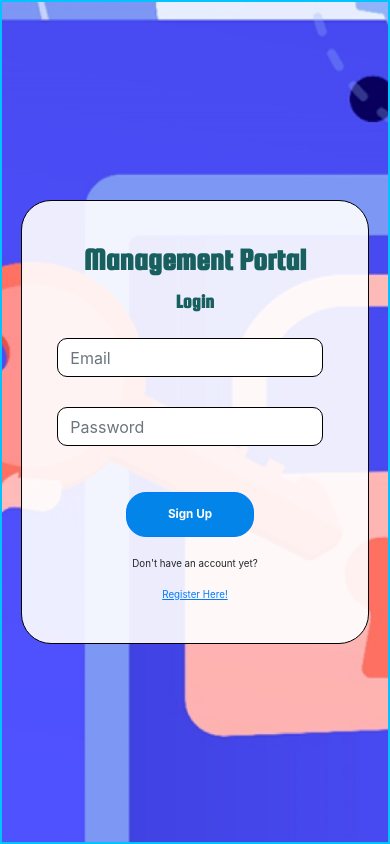
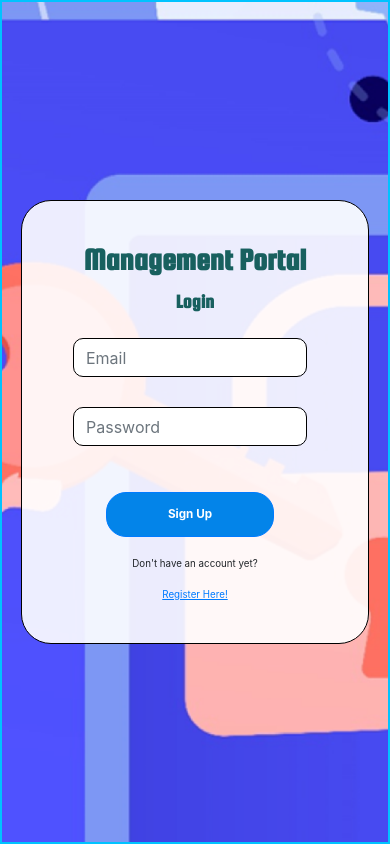
Before and after one commit to VictorSJ1234/capstone_web_admin, an Angular app: page / in a window 390 px wide. Built offline with nearby package versions, Linux system fonts and the light colour scheme.

Commit message:
minor changes

```diff
--- a/src/app/account-login/account-login.component.css
+++ b/src/app/account-login/account-login.component.css
@@ -212,7 +212,7 @@
       }
     }
 
-    @media (max-width: 550px) {
+    @media (max-width: 600px) {
     /*for form*/
     .login_section {
         margin-left: 0;
@@ -221,12 +221,14 @@
         justify-content: center;
         flex-direction: column;
         align-items: center;
+        padding-left: 0;
+        padding-right: 0;
     }
 
       #email, #password{
         height: 10vw;
         margin-bottom: 30px;
-        width: 100%;
+        width: 60vw;
       }
 
       .inquiry_title_container{
--- a/src/app/account-registration/account-registration.component.css
+++ b/src/app/account-registration/account-registration.component.css
@@ -227,7 +227,7 @@
       }
     }
 
-    @media (max-width: 550px) {
+    @media (max-width: 600px) {
     /*for form*/
     .login_section {
         margin-left: 0;
@@ -236,15 +236,16 @@
         justify-content: center;
         flex-direction: column;
         align-items: center;
+        padding-left: 0;
+        padding-right: 0;
     }
 
     #firstname, #middlename, #lastname, #suffix, #username, #city, #barangay, #street, #email
     ,#password, #birthday, #gender, #contactNumber, #landline, #districtNumber, #building, #floor
     ,#houseNumber, #repeat_password{
-        height: 12vw;
+        height: 10vw;
         margin-bottom: 30px;
-        width: 32vw;
-        width: 100%;
+        width: 60vw;
       }
 
       .inquiry_title_container{
--- a/src/app/account-registration/account-registration.component.html
+++ b/src/app/account-registration/account-registration.component.html
@@ -140,6 +140,10 @@
                   </div>
                 </div>
               </div>
+              <div class="register_button_container">
+                <p>Already have an account?</p>
+                <a routerLink="/">Account Login!</a>
+              </div>
             </form>
         </div>
     </section>
```
